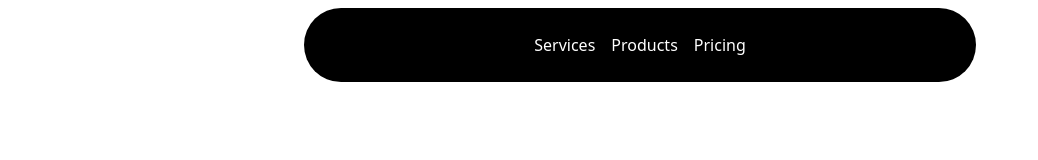
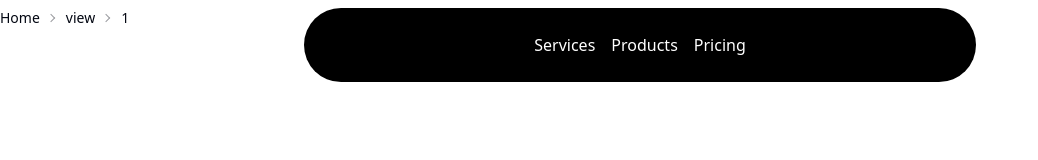
Before and after one commit to HarishBabu-DV/E-Cart-Application, a React (Vite) app: page /view/1 in a window 1280 px wide. Shown: the top 160 px of the page, without its empty margins (0-1038 px from the left). Built offline with nearby package versions, Linux system fonts and the light colour scheme; no server answers.

Commit message:
updated breadcrumbs

```diff
--- a/src/pages/View.jsx
+++ b/src/pages/View.jsx
@@ -2,7 +2,8 @@ import React, { useEffect, useState } from 'react'
 import { Link, useLocation, useParams } from 'react-router-dom'
 import { Skeleton } from '../components/ui/skeleton'
 const View = () => {
-
+  const location=useLocation();
+  const path=location.pathname.split('/')
   const {id}=useParams()
   console.log(id);
   const [product,setProduct]=useState([])
@@ -14,17 +15,22 @@ const View = () => {
   }
   useEffect(()=>{
     getProductData()
-  })
+  },[])
   return (
     <section>
       {/* Breadcrumbs  */}
-      {/* <div className="breadcrumbs text-sm">
+      <div className="breadcrumbs text-sm">
         <ul>
-          <li><Link to={"/"}>Home</Link> </li>
-          <li><Link to={"/view"}>{path[0]}</Link> </li>
+          <li><Link to={"/"}>Home</Link></li>
           <li>{path[1]}</li>
+          <li>{path[2]}</li>
         </ul>
-      </div> */}
+      </div>
+
+
+
+      {/* Product Title  */}
+      <div>
       {
         product ?
          <h1 className='font-semibold text-4xl '> {product.title} </h1>
@@ -34,6 +40,7 @@ const View = () => {
             <Skeleton className="h-4 w-[200px]" />
         </div>
       }
+      </div>
     </section>
   )
 }
```
